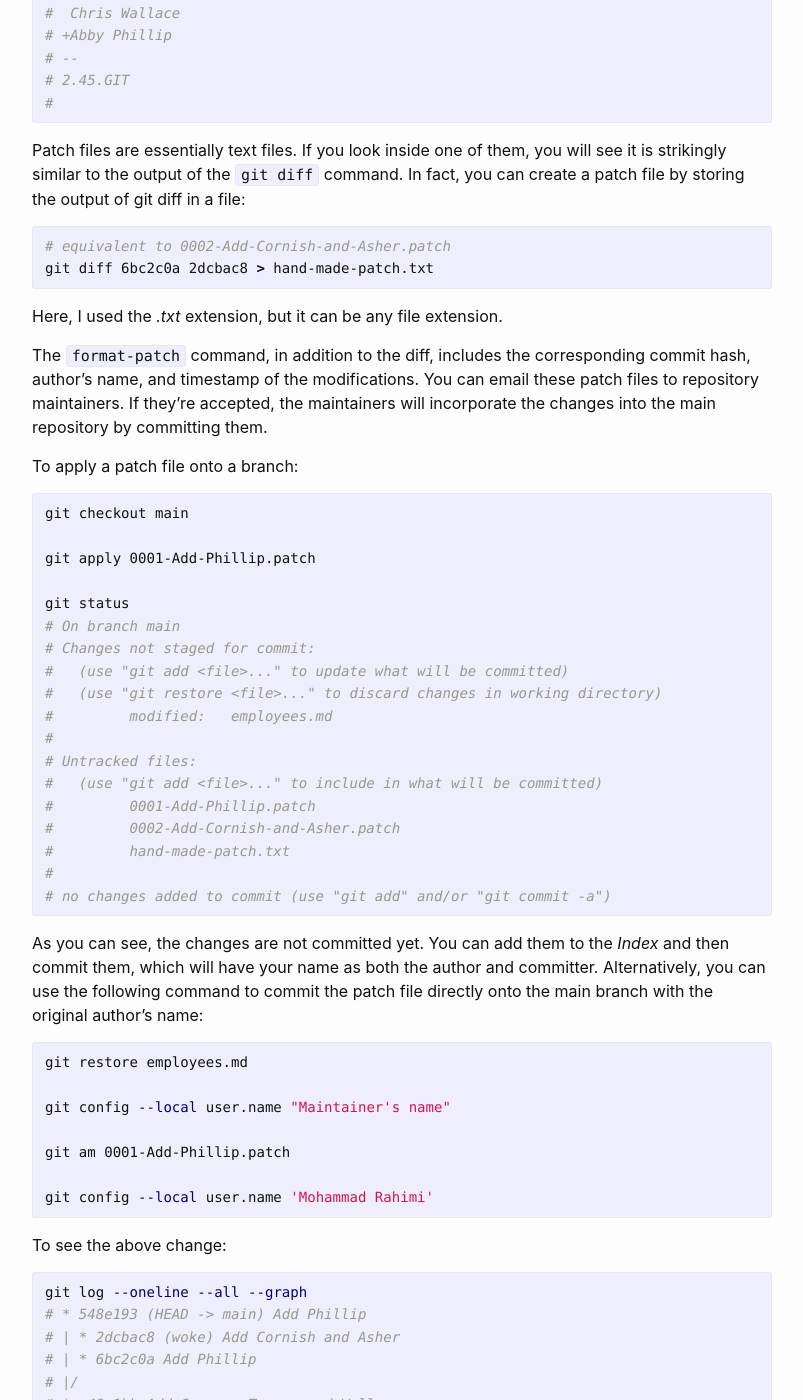
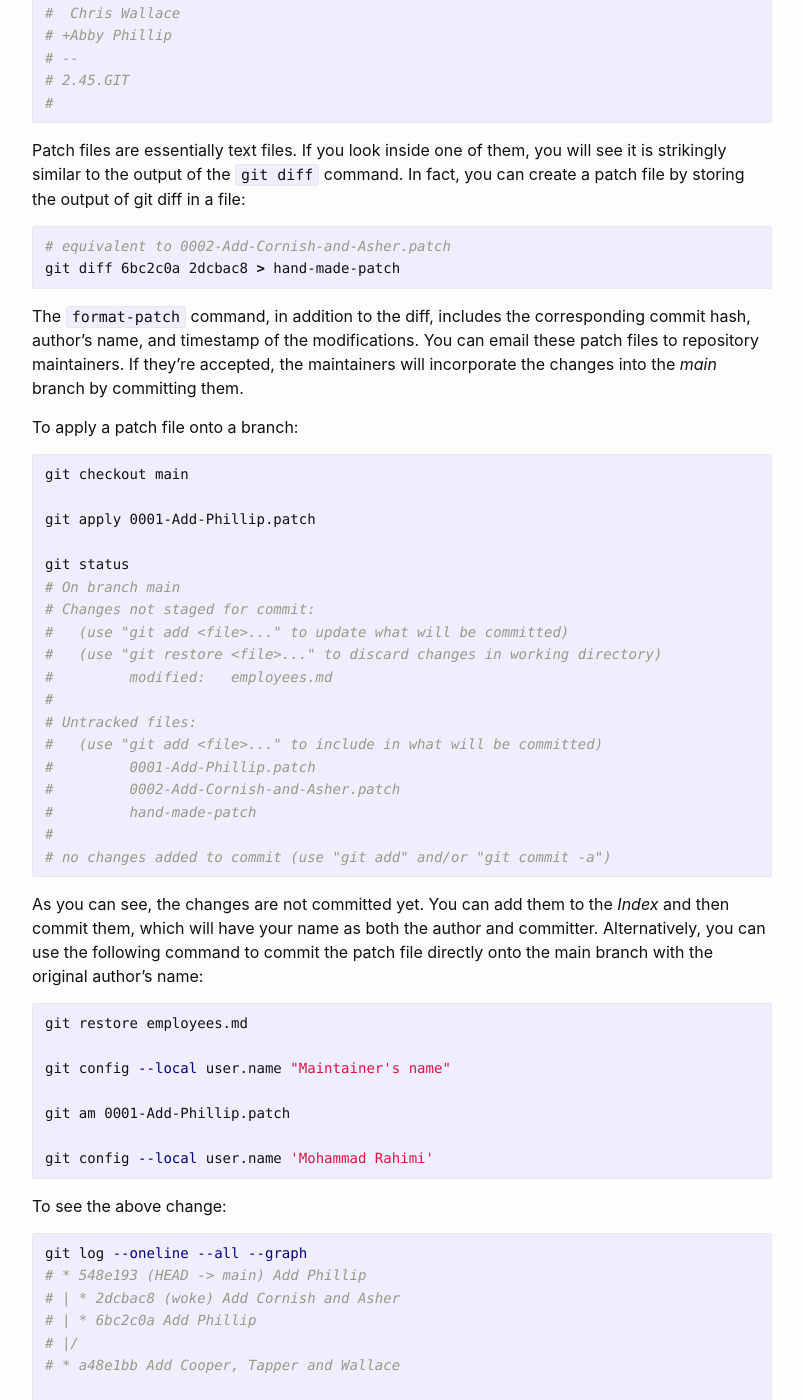
Before and after one commit to MhmRhm/DotBashHistory, a Jekyll site: the page built from docs/_posts/2024-05-19-eat-git-part-3.md, in a window 1280 px wide and 1400 px high, scrolled down 2287 px. Shown: the whole window, without its empty margins (238-1041 px from the left). Built offline with Jekyll 4.4.1, drawn with Linux system fonts in a browser that asks for light colours; comment, search, counter and statistics services are not loaded; some of the changed text lies outside the part shown.

Commit message:
Update 2024-05-19-eat-git-part-3.md

````diff
--- a/docs/_posts/2024-05-19-eat-git-part-3.md
+++ b/docs/_posts/2024-05-19-eat-git-part-3.md
@@ -119,15 +119,13 @@ you can create a patch file by storing the output of git diff in a file:
 
 ```bash
 # equivalent to 0002-Add-Cornish-and-Asher.patch
-git diff 6bc2c0a 2dcbac8 > hand-made-patch.txt
+git diff 6bc2c0a 2dcbac8 > hand-made-patch
 ```
-
-Here, I used the *.txt* extension, but it can be any file extension.
 
 The `format-patch` command, in addition to the diff, includes the corresponding
 commit hash, author's name, and timestamp of the modifications. You can email
 these patch files to repository maintainers. If they're accepted, the
-maintainers will incorporate the changes into the main repository by committing
+maintainers will incorporate the changes into the *main* branch by committing
 them.
 
 To apply a patch file onto a branch:
@@ -148,7 +146,7 @@ git status
 #   (use "git add <file>..." to include in what will be committed)
 #         0001-Add-Phillip.patch
 #         0002-Add-Cornish-and-Asher.patch
-#         hand-made-patch.txt
+#         hand-made-patch
 #
 # no changes added to commit (use "git add" and/or "git commit -a")
 ```
@@ -187,12 +185,12 @@ git cat-file -p 548e193
 # Add Phillip
 ```
 
-To apply the second commit on the *woke* branch, useing the *.txt* file:
+To apply the second commit on the *woke* branch, useing the *hand-made-patch* file:
 
 ```bash
 git checkout main
 
-git apply hand-made-patch.txt
+git apply hand-made-patch
 
 git add employees.md
 git commit -m 'Add Cornish and Asher'
@@ -209,7 +207,7 @@ error message and won't apply any of the patches.
 # error: <file>: patch does not apply
 ```
 
-To solve this problem, you need to update your patch file. Switch back to your
+To solve this problem, you need to update your *main* branch. Switch back to your
 feature branch and either merge it with or rebase it onto the *main* branch.
 Resolve any conflicts that arise and generate the patch files again. Merging and
 rebasing will be explained in Part 4.
````
